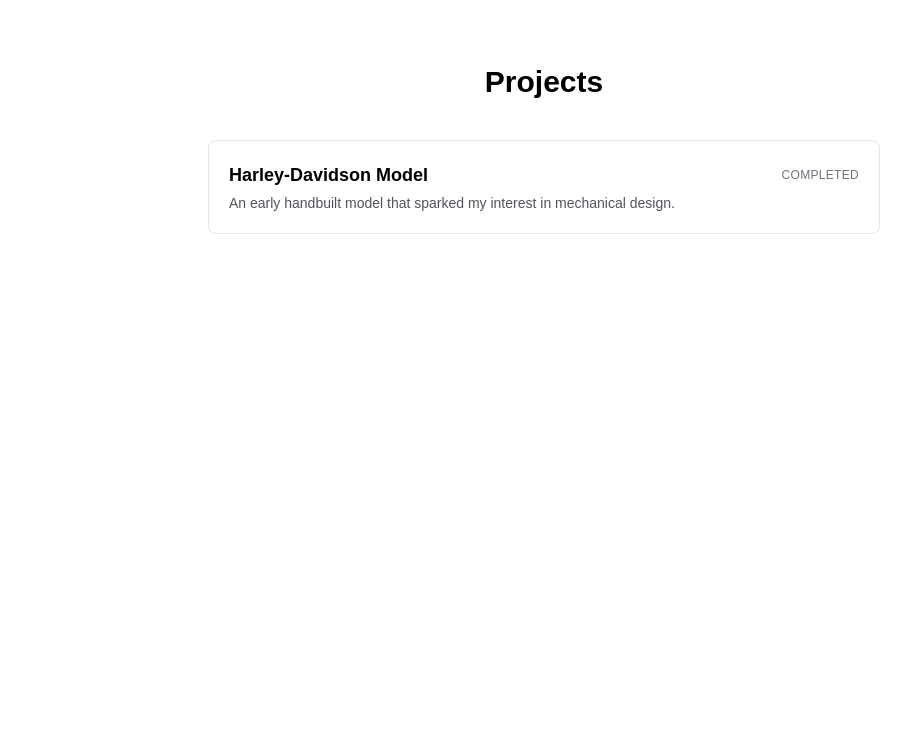
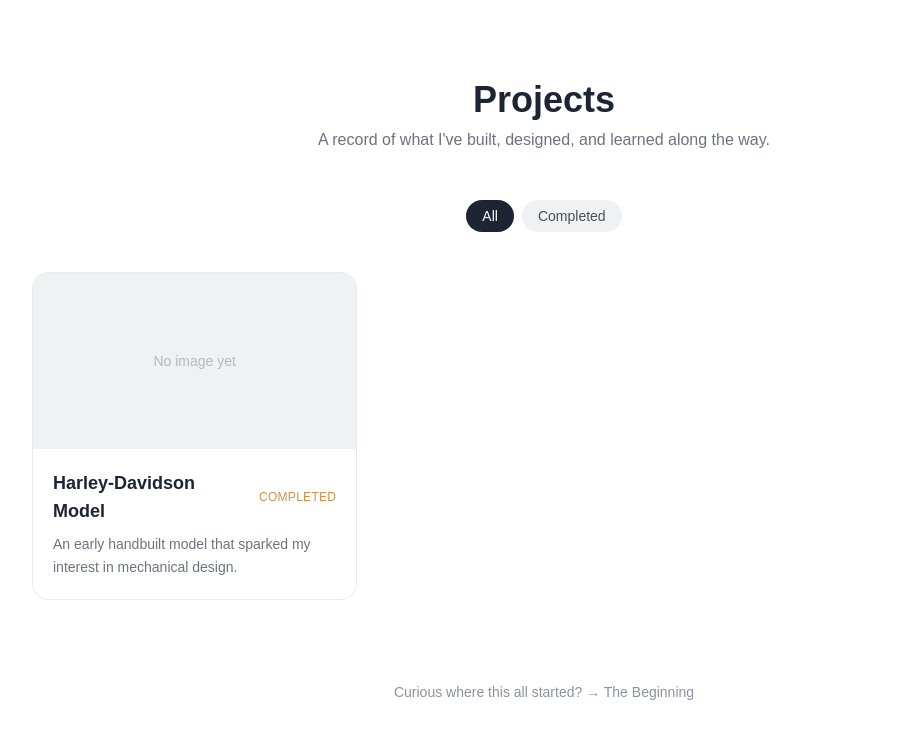
Before and after one commit to drishdedhia2007-svg/portfolio-drish, a Next.js app: page /projects in a window 1280 px wide. Shown: the top 738 px of the page, without its empty margins (96-1007 px from the left). Built offline with nearby package versions, Linux system fonts and the light colour scheme; a web font is replaced by a local one.

Commit message:
Add filterable projects grid, mark Harley project as childhood category

```diff
--- a/app/projects/page.tsx
+++ b/app/projects/page.tsx
@@ -1,35 +1,40 @@
 import Link from "next/link";
 import { getAllProjects } from "@/lib/projects";
+import ProjectsGrid from "@/components/ProjectsGrid";
 
 export default function Projects() {
-  const projects = getAllProjects();
+  const allProjects = getAllProjects();
+  const projects = allProjects.filter(
+    (p: any) => !p.category?.includes("Childhood")
+  );
 
   return (
-    <div className="min-h-screen bg-white px-6 py-16">
-      <h1 className="text-3xl font-bold text-black text-center mb-10">
-        Projects
-      </h1>
+    <div className="min-h-screen bg-white px-6 py-20">
+      <div className="max-w-5xl mx-auto">
+        <h1
+          className="text-4xl font-semibold text-[#1D2433] text-center mb-2"
+          style={{ fontFamily: "var(--font-display)" }}
+        >
+          Projects
+        </h1>
+        <p
+          className="text-center text-[#6E7280] mb-12"
+          style={{ fontFamily: "var(--font-body)" }}
+        >
+          A record of what I've built, designed, and learned along the way.
+        </p>
 
-      <div className="max-w-2xl mx-auto flex flex-col gap-4">
-        {projects.map((project: any) => (
+        <ProjectsGrid projects={projects} />
+
+        <div className="text-center mt-20">
           <Link
-            key={project.slug}
-            href={`/projects/${project.slug}`}
-            className="block rounded-lg border border-zinc-200 p-5 hover:border-zinc-400 transition-colors"
+            href="/about"
+            className="text-sm text-[#8B93A1] hover:text-[#D98E4A] transition-colors"
+            style={{ fontFamily: "var(--font-body)" }}
           >
-            <div className="flex items-center justify-between mb-1">
-              <h2 className="text-lg font-semibold text-black">
-                {project.title}
-              </h2>
-              <span className="text-xs uppercase tracking-wide text-zinc-500">
-                {project.status}
-              </span>
-            </div>
-            <p className="text-sm text-zinc-600">
-              {project.shortDescription}
-            </p>
+            Curious where this all started? → The Beginning
           </Link>
-        ))}
+        </div>
       </div>
     </div>
   );
--- /dev/null
+++ b/components/ProjectsGrid.tsx
@@ -0,0 +1,101 @@
+"use client";
+
+import Link from "next/link";
+import { useState } from "react";
+
+type Project = {
+  slug: string;
+  title: string;
+  status: string;
+  shortDescription?: string;
+  coverImage?: string;
+  [key: string]: any;
+};
+
+export default function ProjectsGrid({ projects }: { projects: Project[] }) {
+  const [statusFilter, setStatusFilter] = useState("all");
+
+  const statuses = ["all", ...Array.from(new Set(projects.map((p) => p.status)))];
+
+  const filtered =
+    statusFilter === "all"
+      ? projects
+      : projects.filter((p) => p.status === statusFilter);
+
+  return (
+    <div>
+      <div className="flex flex-wrap gap-2 justify-center mb-10">
+        {statuses.map((status) => (
+          <button
+            key={status}
+            onClick={() => setStatusFilter(status)}
+            className={
+              statusFilter === status
+                ? "px-4 py-1.5 rounded-full text-sm font-medium capitalize transition-colors bg-[#1D2433] text-white"
+                : "px-4 py-1.5 rounded-full text-sm font-medium capitalize transition-colors bg-[#F0F1F3] text-[#4A4F58] hover:bg-[#E2E4E8]"
+            }
+            style={{ fontFamily: "var(--font-body)" }}
+          >
+            {status === "all" ? "All" : status.replace("-", " ")}
+          </button>
+        ))}
+      </div>
+
+      <div className="grid sm:grid-cols-2 lg:grid-cols-3 gap-6">
+        {filtered.map((project) => (
+          <Link
+            key={project.slug}
+            href={"/projects/" + project.slug}
+            className="group block rounded-2xl border border-[#EAEAEC] overflow-hidden hover:shadow-lg hover:-translate-y-1 transition-all bg-white"
+          >
+            {project.coverImage ? (
+              <img
+                src={project.coverImage}
+                alt={project.title}
+                className="w-full h-44 object-cover"
+              />
+            ) : (
+              <div
+                className="w-full h-44 bg-[#F0F1F3] flex items-center justify-center text-[#B4B8C0] text-sm"
+                style={{ fontFamily: "var(--font-body)" }}
+              >
+                No image yet
+              </div>
+            )}
+            <div className="p-5">
+              <div className="flex items-center justify-between mb-2">
+                <h2
+                  className="text-lg font-semibold text-[#1D2433]"
+                  style={{ fontFamily: "var(--font-display)" }}
+                >
+                  {project.title}
+                </h2>
+                <span
+                  className="text-xs uppercase tracking-wide text-[#D98E4A] shrink-0 ml-2"
+                  style={{ fontFamily: "var(--font-body)" }}
+                >
+                  {project.status}
+                </span>
+              </div>
+              <p
+                className="text-sm text-[#6E7280] leading-relaxed"
+                style={{ fontFamily: "var(--font-body)" }}
+              >
+                {project.shortDescription}
+              </p>
+            </div>
+          </Link>
+        ))}
+      </div>
+
+      {filtered.length === 0 && (
+        <p
+          className="text-center text-[#8B93A1] mt-10"
+          style={{ fontFamily: "var(--font-body)" }}
+        >
+          No projects match this filter yet.
+        </p>
+      )}
+    </div>
+  );
+}
```
Also changed, not shown: 1 other file (tests, documents, lock files or other folders).
